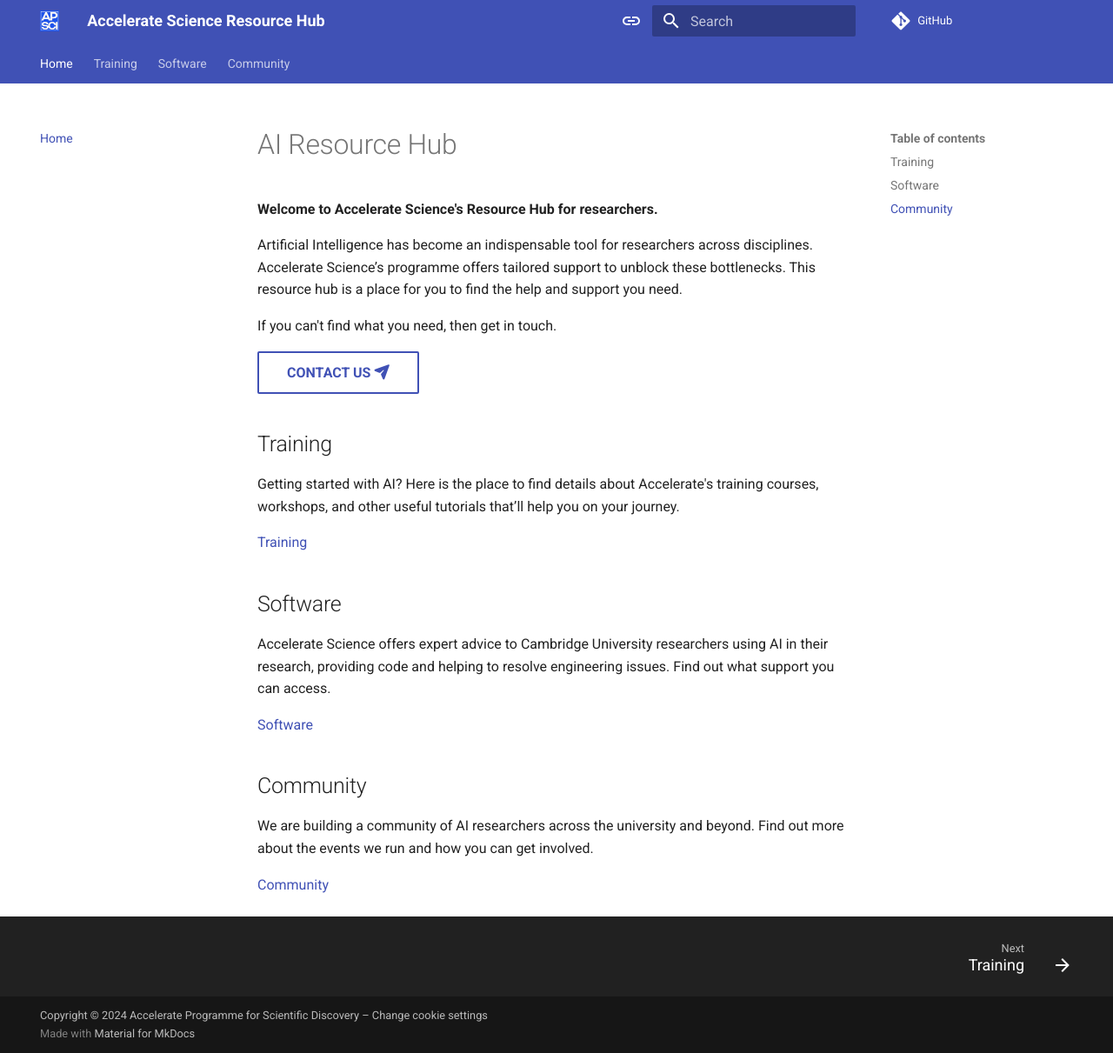
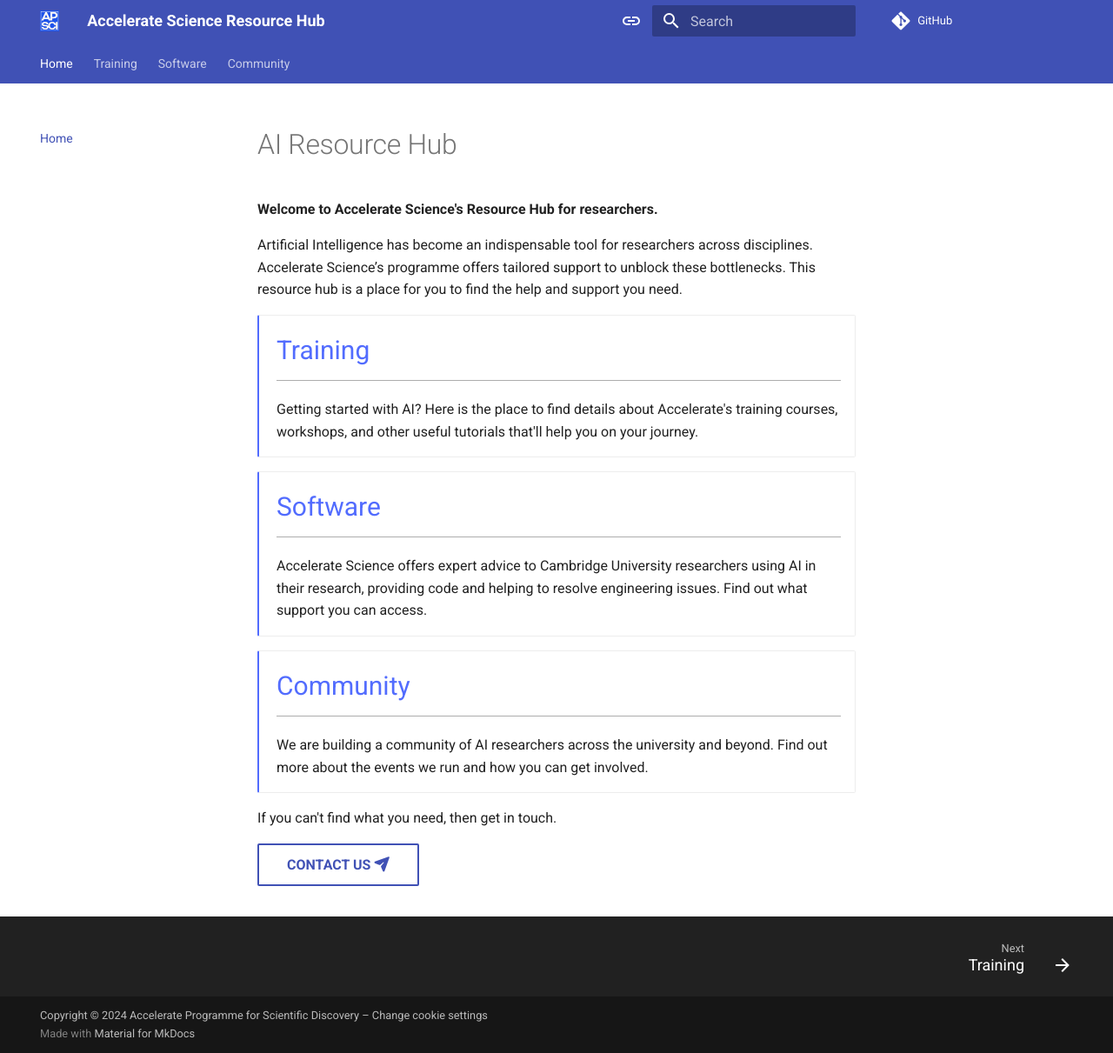
Before and after one commit to acceleratescience/resource-hub, an MkDocs documentation site: the page built from docs/index.md, in a window 1280 px wide and 1211 px high. Shown: the whole window at 87% size. Built offline with MkDocs 1.6.1 and Material for MkDocs 9.7.7, drawn with Linux system fonts in a browser that asks for light colours; comment, search, counter and statistics services are not loaded.

```diff
--- a/docs/index.md
+++ b/docs/index.md
@@ -5,28 +5,34 @@
 Artificial Intelligence has become an indispensable tool for researchers across disciplines. Accelerate Science’s programme offers tailored support to unblock these bottlenecks. This resource hub is a place for you to find the help and support you need.
 
 
+<style>
+.card:hover {
+    background-color: rgba(33, 150, 243, 0.1) !important;
+}
+</style>
+
+<div class="grid">
+  <a href="/training/" class="card" style="color: inherit; border-left: 2px solid var(--md-accent-fg-color); padding-left: 1rem;">
+    <span class="card-heading" style="font-size: 1.5rem; display: block; color: var(--md-accent-fg-color); border-bottom: 1px solid var(--md-default-fg-color--lighter); padding-bottom: 0.5rem; margin-bottom: 1rem;">Training</span>
+    <span class="card-body">Getting started with AI? Here is the place to find details about Accelerate's training courses, workshops, and other useful tutorials that'll help you on your journey.</span>
+  </a>
+</div>
+
+<div class="grid">
+  <a href="/software/" class="card" style="color: inherit; border-left: 2px solid var(--md-accent-fg-color); padding-left: 1rem;">
+    <span class="card-heading" style="font-size: 1.5rem; display: block; color: var(--md-accent-fg-color); border-bottom: 1px solid var(--md-default-fg-color--lighter); padding-bottom: 0.5rem; margin-bottom: 1rem;">Software</span>
+    <span class="card-body">Accelerate Science offers expert advice to Cambridge University researchers using AI in their research, providing code and helping to resolve engineering issues. Find out what support you can access. </span>
+  </a>
+</div>
+
+<div class="grid">
+  <a href="/community/" class="card" style="color: inherit; border-left: 2px solid var(--md-accent-fg-color); padding-left: 1rem;">
+    <span class="card-heading" style="font-size: 1.5rem; display: block; color: var(--md-accent-fg-color); border-bottom: 1px solid var(--md-default-fg-color--lighter); padding-bottom: 0.5rem; margin-bottom: 1rem;">Community</span>
+    <span class="card-body">We are building a community of AI researchers across the university and beyond. Find out more about the events we run and how you can get involved.</span>
+  </a>
+</div>
+
+
 If you can't find what you need, then get in touch.
 
 [CONTACT US :fontawesome-solid-paper-plane:](mailto:accelerate-mle@cst.cam.ac.uk){ .md-button }
-
-
-
-## Training
-
-Getting started with AI? Here is the place to find details about Accelerate's training courses, workshops, and other useful tutorials that’ll help you on your journey.
-
-[Training](training.md)
-
-
-## Software
-
-Accelerate Science offers expert advice to Cambridge University researchers using AI in their research, providing code and helping to resolve engineering issues. Find out what support you can access.
-
-[Software](software.md)
-
-
-## Community
-
-We are building a community of AI researchers across the university and beyond. Find out more about the events we run and how you can get involved.
-
-[Community](community.md)
--- a/mkdocs.yml
+++ b/mkdocs.yml
@@ -10,6 +10,7 @@ theme:
   favicon: imgs/trace.svg
   name: material
   logo: imgs/trace.svg
+  # custom_dir: overrides
   features:
     - search.suggest
     - search.highlight
@@ -88,6 +89,9 @@ markdown_extensions:
         - name: mermaid
           class: mermaid
           format: !!python/name:pymdownx.superfences.fence_code_format
+
+
+
 extra:
   consent:
       title: Cookie consent
```
Also changed, not shown: README.md (+44 -0 lines), docs/software.md (+2 -0 lines).
